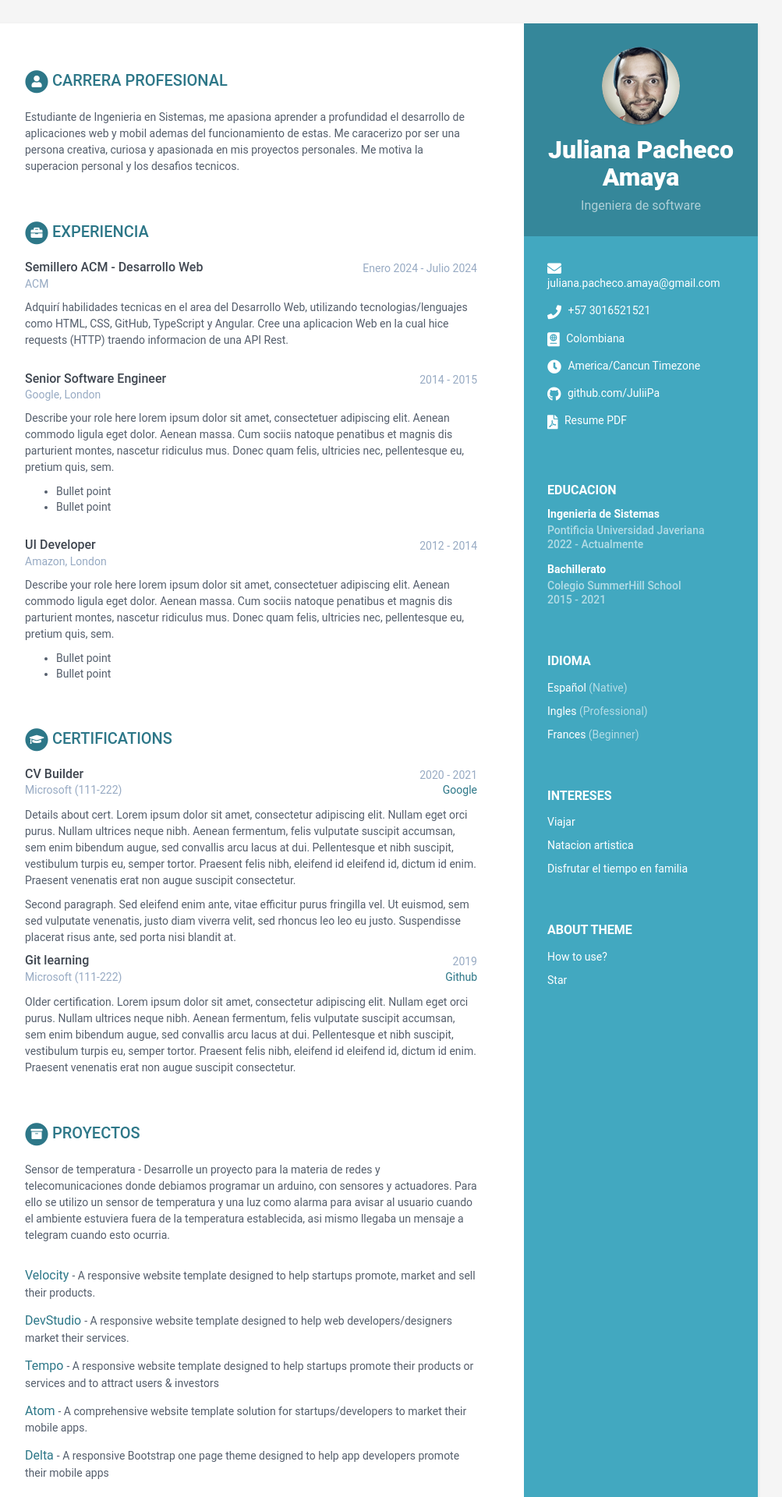
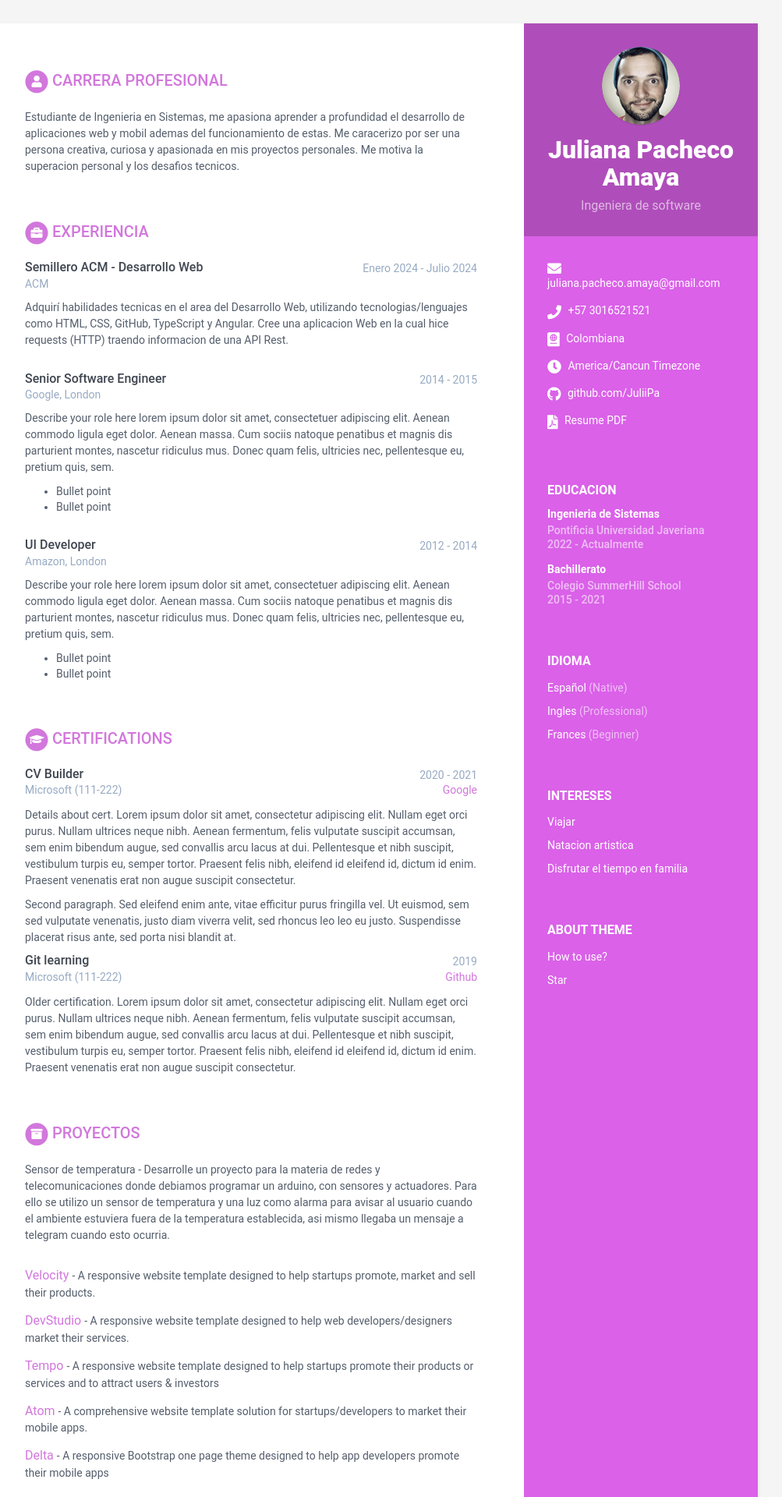
Before and after one commit to JuliiPa/Pacheco-cvTallerIssues, a Jekyll site: the page built from index.html, in a window 1280 px wide. Shown: the top 1920 px of the page at 78% size, without its empty margins (168-1171 px from the left). Built offline with Jekyll 4.4.1, drawn with Linux system fonts in a browser that asks for light colours.

Commit message:
cambio color

```diff
--- a/_sass/skins/_blue.scss
+++ b/_sass/skins/_blue.scss
@@ -1,5 +1,5 @@
 /* Blue variables */
-$theme-color: #42A8C0;
+$theme-color: #d646e698;
 $text-color: #3F4650;
 $text-color-secondary: #545E6C;
 $text-grey: #97AAC3;
```
